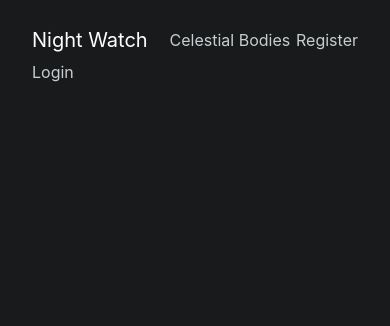
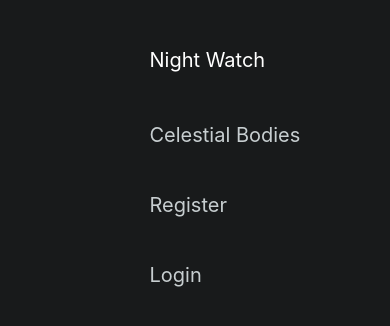
Before and after one commit to PatrickBoynton/night_watch, a React (Create React App) app in the folder frontend/static/: page / in a window 390 px wide. Shown: the top 326 px of the page. Built offline with nearby package versions, Linux system fonts and the light colour scheme; no server answers.

Commit message:
Added more styling to the nav bar.

```diff
--- a/frontend/static/src/App.css
+++ b/frontend/static/src/App.css
@@ -120,6 +120,18 @@ img {
   label {
     white-space: nowrap;
   }
+  nav{
+    width: 50%;
+    margin: 0 auto;
+  }
+  a{
+    font-size: 20px;
+    text-align: center;
+    margin-top: 20px;
+    margin-bottom: 20px;
+    margin-left: 20px;
+    white-space: nowrap;
+  }
 }
 
 @media only screen and (min-width: 2000px){
```
